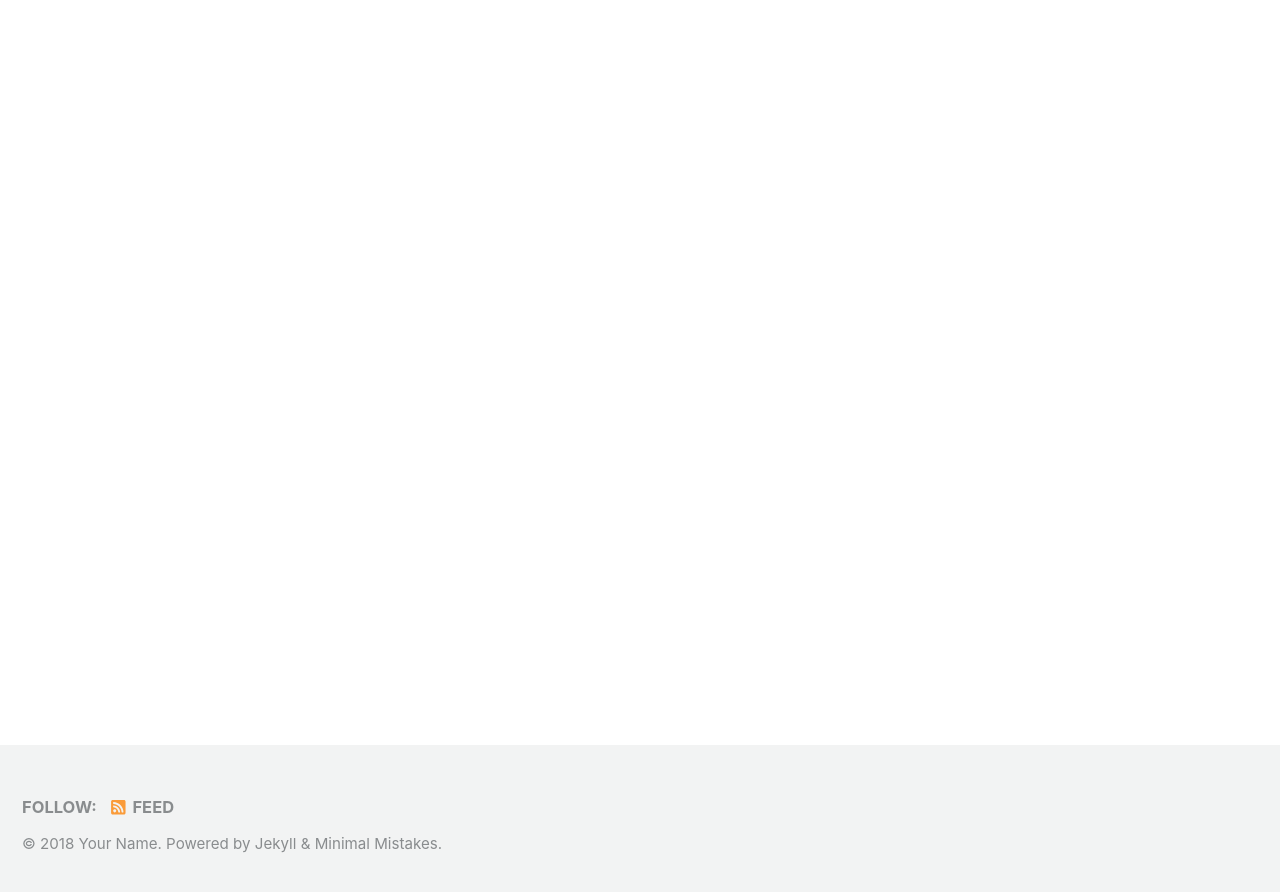
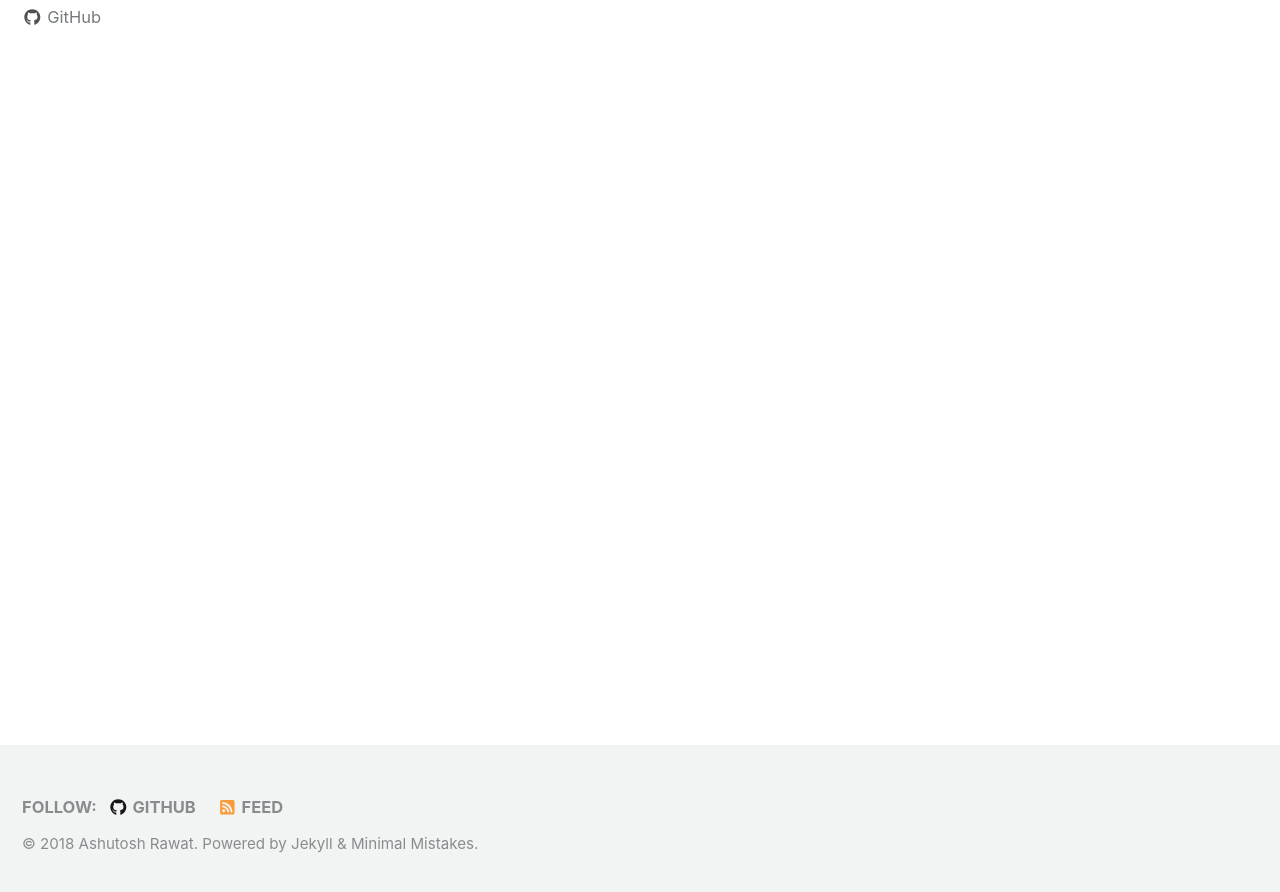
Before and after one commit to ashutoshrawat/ashutoshrawat.github.io, a Jekyll site: the page built from index.html, in a window 1280 px wide and 900 px high, scrolled down 222 px. Shown: the top 892 px of the window. Built offline with Jekyll 4.4.1, drawn with Linux system fonts in a browser that asks for light colours; nearby versions of some CDN libraries; the list of posts is cut into pages by our own code; some of the changed text lies outside the part shown.

Commit message:
Edited_config.yml

```diff
--- a/_config.yml
+++ b/_config.yml
@@ -16,10 +16,10 @@ minimal_mistakes_skin    : "default" # "air", "aqua", "contrast", "dark", "dirt"
 
 # Site Settings
 locale                   : "en-US"
-title                    : "Site Title"
+title                    : "Ashutosh Rawat"
 title_separator          : "-"
-name                     : "Your Name"
-description              : "An amazing website."
+name                     : "Ashutosh Rawat"
+description              : "Computational Mechancis Portfolio"
 url                      : # the base hostname & protocol for your site e.g. "https://mmistakes.github.io"
 baseurl                  : # the subpath of your site, e.g. "/blog"
 repository               : # GitHub username/repo-name e.g. "mmistakes/minimal-mistakes"
@@ -100,10 +100,10 @@ analytics:
 
 # Site Author
 author:
-  name             : "Your Name"
+  name             : "Ashutosh Rawat"
   avatar           : # path of avatar image, e.g. "/assets/images/bio-photo.jpg"
   bio              : "I am an amazing person."
-  location         : "Somewhere"
+  location         : "Kanpur,India"
   email            :
   uri              :
   home             : # null (default), "absolute or relative url to link to author home"
@@ -113,7 +113,7 @@ author:
   flickr           :
   facebook         :
   foursquare       :
-  github           :
+  github           : "ashutoshrawat"
   gitlab           :
   google_plus      :
   keybase          :
```
